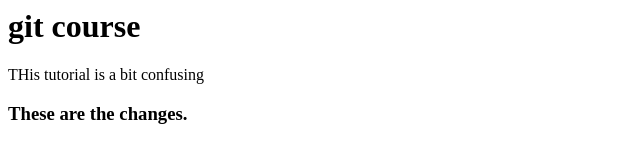
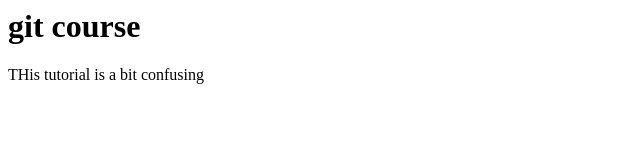
Before and after one commit to enigma182/git.course, a plain HTML site: page index.html in a window 1280 px wide. Shown: the whole page, without its empty margins (0-640 px from the left). Drawn offline with Linux system fonts and the light colour scheme.

Commit message:
changed index file

```diff
--- a/index.html
+++ b/index.html
@@ -5,6 +5,5 @@
 	<body>
 		<h1>git course</h1>
 		<p>THis tutorial is a bit confusing</p>
-		<h3>These are the changes.</h3>
 	</body>
 </html>
```
